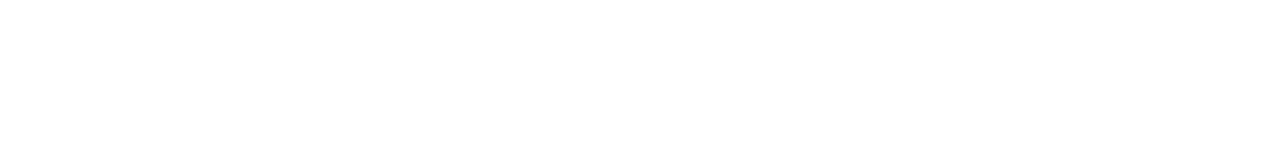
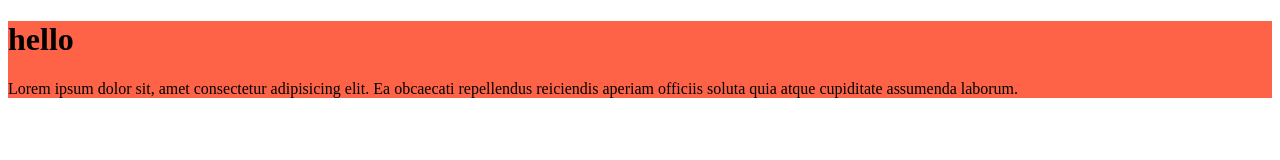
Before and after one commit to Imam-44/my-first-github-repo, a plain HTML site: page index.html in a window 1280 px wide. Drawn offline with Linux system fonts and the light colour scheme.

Commit message:
first-sectio

```diff
--- a/index.html
+++ b/index.html
@@ -4,8 +4,12 @@
   <meta charset="UTF-8">
   <meta name="viewport" content="width=device-width, initial-scale=1.0">
   <title>git chack</title>
+  <link rel="stylesheet" href="style.css">
 </head>
 <body>
-
+  <div>
+    <h1>hello</h1>
+    <p>Lorem ipsum dolor sit, amet consectetur adipisicing elit. Ea obcaecati repellendus reiciendis aperiam officiis soluta quia atque cupiditate assumenda laborum.</p>
+  </div>
 </body>
 </html>
--- /dev/null
+++ b/style.css
@@ -0,0 +1,3 @@
+div {
+  background-color: tomato;
+}
```
